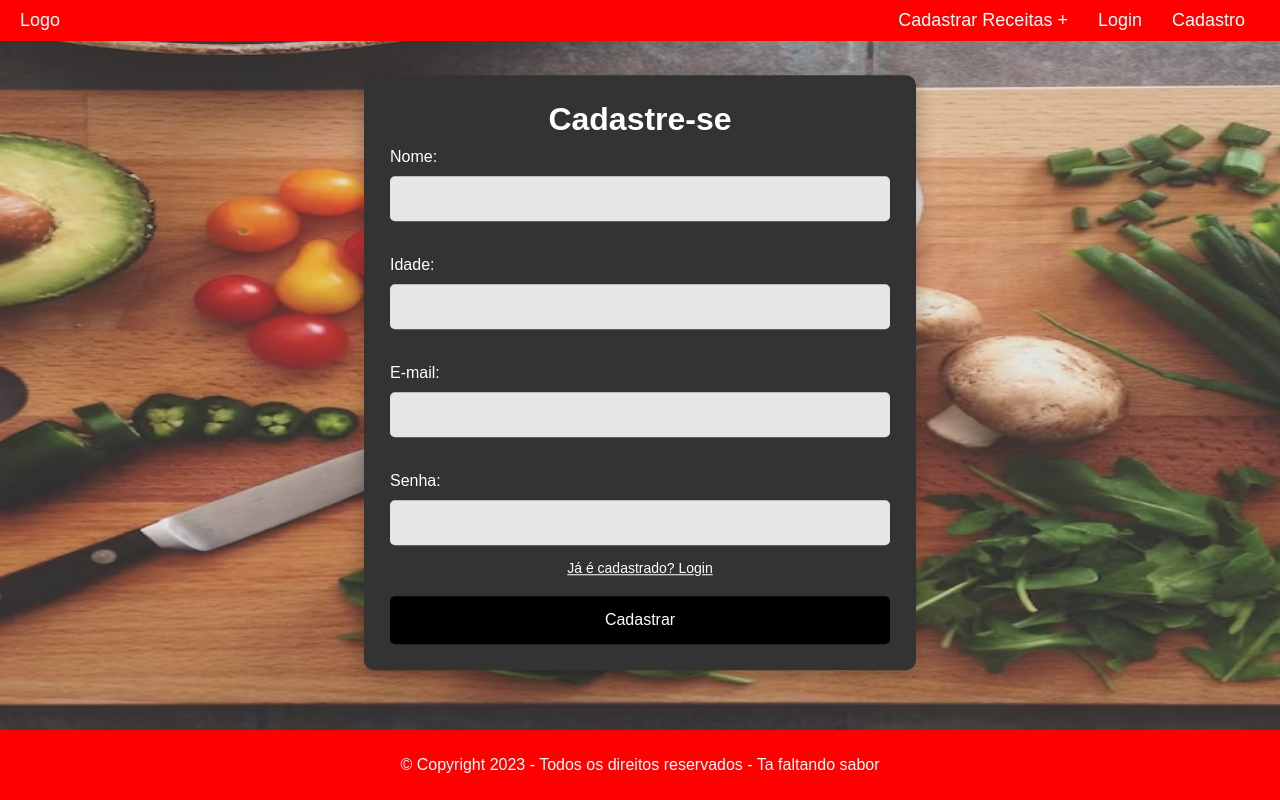
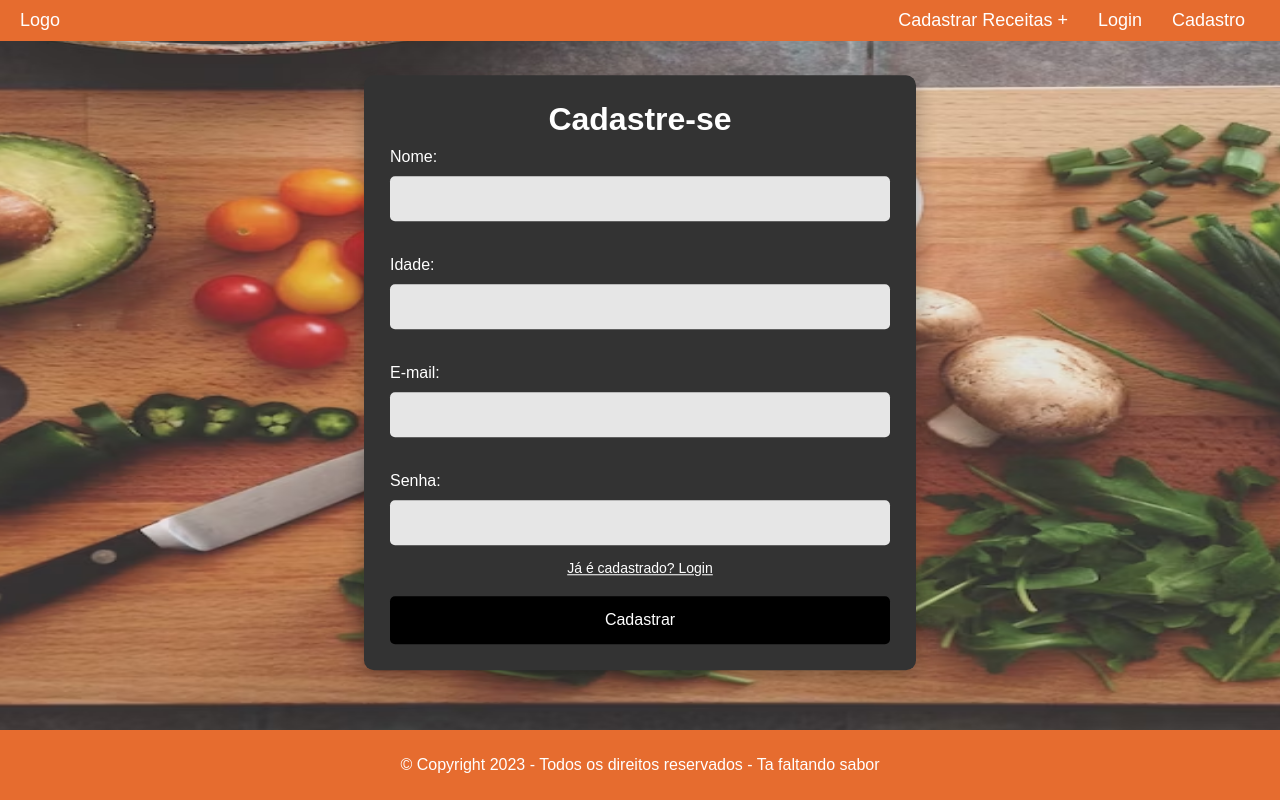
Before and after one commit to PSG-TIAPN-2022-1/psg-tiapn-2023-1-ta-faltando-sabor, a plain HTML site: page codigo/cadastro/Cadastro.html in a window 1280 px wide. Drawn offline with Linux system fonts and the light colour scheme.

Commit message:
Mudei a cor.

```diff
--- a/codigo/cadastro/css/Cadastro.css
+++ b/codigo/cadastro/css/Cadastro.css
@@ -15,7 +15,7 @@ body {
   display: flex;
   justify-content: space-between;
   align-items: center;
-  background-color: red;
+  background-color: #e66c2f;
   padding: 10px 20px;
   width: 100%;
   position: fixed;
@@ -103,7 +103,7 @@ body {
 }
 
 .cadastro button:hover {
-  background-color: red;
+  background-color: #e66c2f;
   color: white;
 }
 
@@ -112,7 +112,7 @@ body {
   left: 0;
   bottom: 0;
   width: 100%;
-  background-color: red;
+  background-color: #e66c2f;
   color: white;
   text-align: center;
   padding: 20px 5px;
--- a/codigo/login/css/Login.css
+++ b/codigo/login/css/Login.css
@@ -15,7 +15,7 @@ body {
   display: flex;
   justify-content: space-between;
   align-items: center;
-  background-color: red;
+  background-color: #e66c2f;
   padding: 10px 20px;
   width: 100%;
   position: fixed;
@@ -103,7 +103,7 @@ body {
 }
 
 .login button:hover {
-  background-color: red;
+  background-color: #e66c2f;
   color: white;
 }
 
@@ -112,7 +112,7 @@ body {
   left: 0;
   bottom: 0;
   width: 100%;
-  background-color: red;
+  background-color: #e66c2f;
   color: white;
   text-align: center;
   padding: 20px 5px;
```
